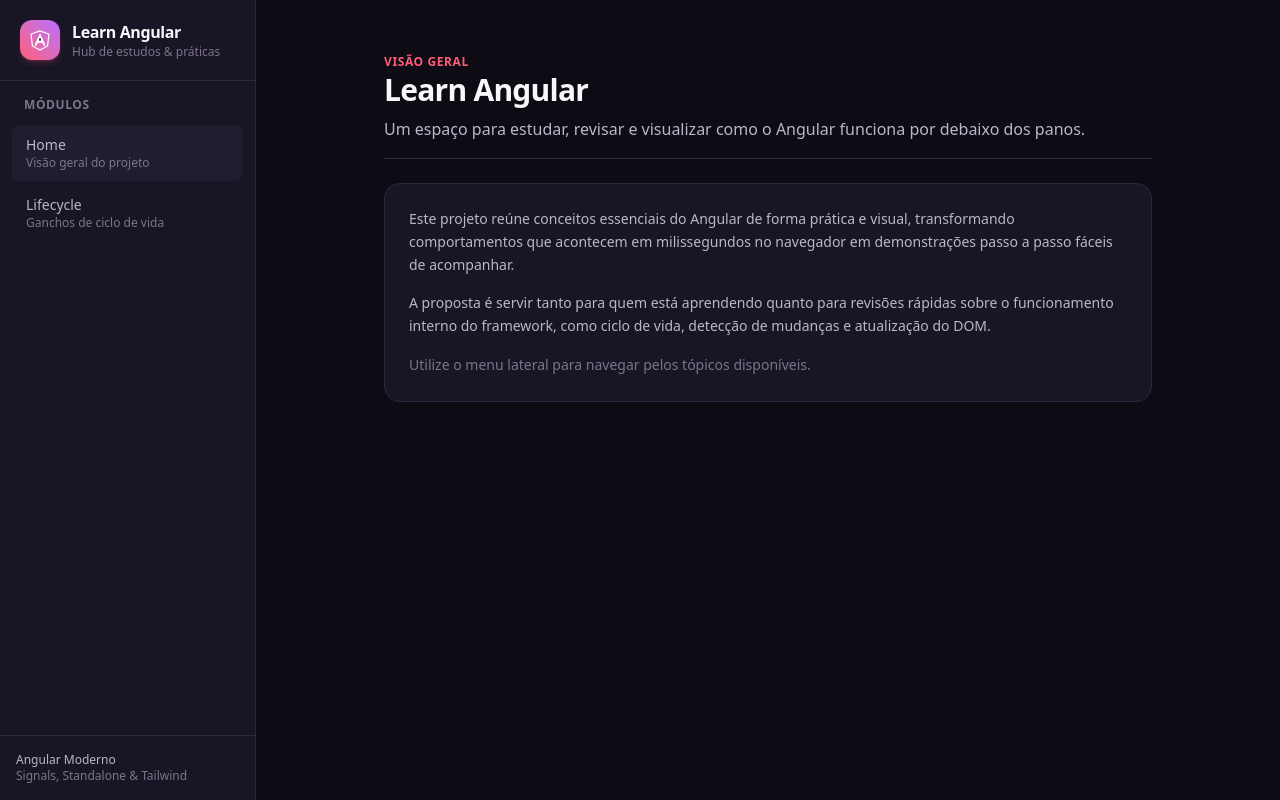
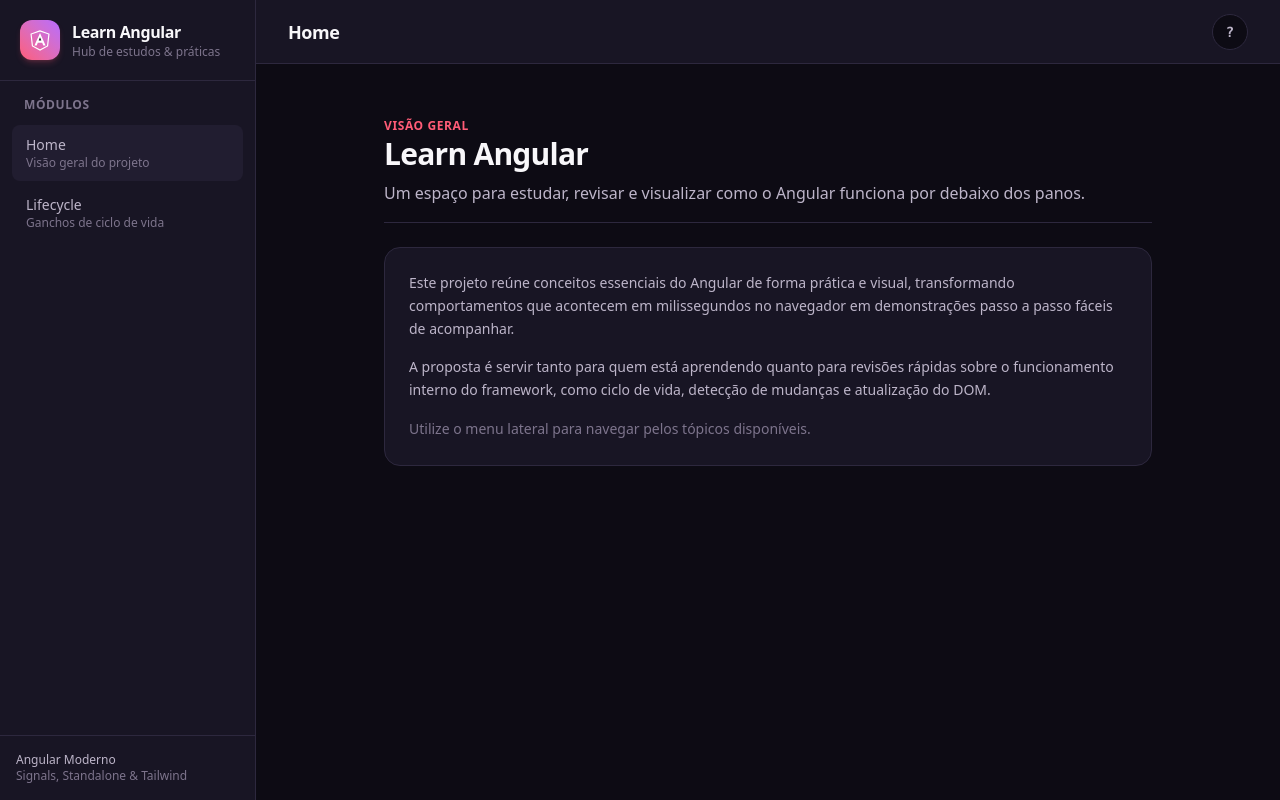
Before and after one commit to Douglas-Felipe/learn-angular, an Angular app: page / in a window 1280 px wide. Built offline with nearby package versions, Linux system fonts and the light colour scheme.

Commit message:
feat(layout): adicionar header global com titulo e link para documentacao

```diff
--- a/src/app/app.html
+++ b/src/app/app.html
@@ -1,6 +1,9 @@
 <div class="flex h-screen w-screen overflow-hidden bg-ng-bg text-ng-text">
   <app-sidebar />
-  <main class="flex-1 overflow-y-auto p-6 md:p-8">
-    <router-outlet />
-  </main>
+  <div class="flex min-w-0 flex-1 flex-col overflow-hidden">
+    <app-header />
+    <main class="flex-1 overflow-y-auto p-6 md:p-8">
+      <router-outlet />
+    </main>
+  </div>
 </div>
--- a/src/app/app.routes.ts
+++ b/src/app/app.routes.ts
@@ -2,13 +2,19 @@ import { Routes } from '@angular/router';
 
 export const routes: Routes = [
   {
-    path: "",
+    path: '',
     loadComponent: () => import('./features/home/home').then((m) => m.Home),
-    title: "Home",
+    title: 'Home',
+    data: {
+      docsUrl: 'https://angular.dev/overview',
+    },
   },
   {
-    path: "life-cycle",
+    path: 'life-cycle',
     loadComponent: () => import('./features/life-cycle/life-cycle').then((m) => m.LifeCycle),
-    title: "Life Cycle",
-  }
+    title: 'Life Cycle',
+    data: {
+      docsUrl: 'https://angular.dev/guide/components/lifecycle',
+    },
+  },
 ];
--- a/src/app/app.ts
+++ b/src/app/app.ts
@@ -1,9 +1,10 @@
 import { Component, signal } from '@angular/core';
 import { RouterOutlet } from '@angular/router';
+import { Header } from './core/layout/header';
 import { Sidebar } from './core/layout/sidebar';
 
 @Component({
-  imports: [RouterOutlet, Sidebar],
+  imports: [RouterOutlet, Sidebar, Header],
   selector: 'app-root',
   styleUrl: './app.css',
   templateUrl: './app.html',
--- /dev/null
+++ b/src/app/core/layout/header.html
@@ -0,0 +1,16 @@
+<header class="flex h-16 shrink-0 items-center justify-between border-b border-ng-border bg-ng-surface px-6 md:px-8">
+  <h1 class="text-lg font-bold tracking-tight text-ng-text">
+    {{ pageTitle() }}
+  </h1>
+
+  <a
+    [href]="docsUrl()"
+    target="_blank"
+    rel="noopener noreferrer"
+    aria-label="Documentação oficial do Angular"
+    title="Documentação oficial do Angular"
+    class="ui-btn flex h-9 w-9 items-center justify-center rounded-full border border-ng-border bg-ng-bg font-mono text-sm font-bold text-ng-text-muted hover:border-ng-primary hover:text-ng-primary"
+  >
+    ?
+  </a>
+</header>
--- /dev/null
+++ b/src/app/core/layout/header.ts
@@ -0,0 +1,59 @@
+import { Component, inject, signal } from '@angular/core';
+import { takeUntilDestroyed } from '@angular/core/rxjs-interop';
+import { ActivatedRouteSnapshot, NavigationEnd, Router } from '@angular/router';
+import { filter } from 'rxjs';
+
+const DEFAULT_DOCS_URL = 'https://angular.dev/overview';
+
+@Component({
+  imports: [],
+  selector: 'app-header',
+  templateUrl: './header.html',
+})
+export class Header {
+  private readonly router = inject(Router);
+
+  protected readonly pageTitle = signal('Home');
+  protected readonly docsUrl = signal(DEFAULT_DOCS_URL);
+
+  constructor() {
+    this.syncFromRoute();
+
+    this.router.events
+      .pipe(
+        filter((event): event is NavigationEnd => event instanceof NavigationEnd),
+        takeUntilDestroyed()
+      )
+      .subscribe(() => this.syncFromRoute());
+  }
+
+  private syncFromRoute(): void {
+    let route: ActivatedRouteSnapshot | null = this.router.routerState.snapshot.root;
+    while (route?.firstChild) {
+      route = route.firstChild;
+    }
+
+    const resolvedTitle =
+      route?.title ??
+      (typeof route?.routeConfig?.title === 'string' ? route.routeConfig.title : undefined);
+
+    const routeDocsUrl =
+      typeof route?.data?.['docsUrl'] === 'string' ? route.data['docsUrl'] : undefined;
+
+    if (resolvedTitle) {
+      this.pageTitle.set(resolvedTitle);
+    } else if (this.router.url.includes('life-cycle')) {
+      this.pageTitle.set('Life Cycle');
+    } else {
+      this.pageTitle.set('Home');
+    }
+
+    if (routeDocsUrl) {
+      this.docsUrl.set(routeDocsUrl);
+    } else if (this.router.url.includes('life-cycle')) {
+      this.docsUrl.set('https://angular.dev/guide/components/lifecycle');
+    } else {
+      this.docsUrl.set(DEFAULT_DOCS_URL);
+    }
+  }
+}
```
Also changed, not shown: 2 other files (tests, documents, lock files or other folders).
